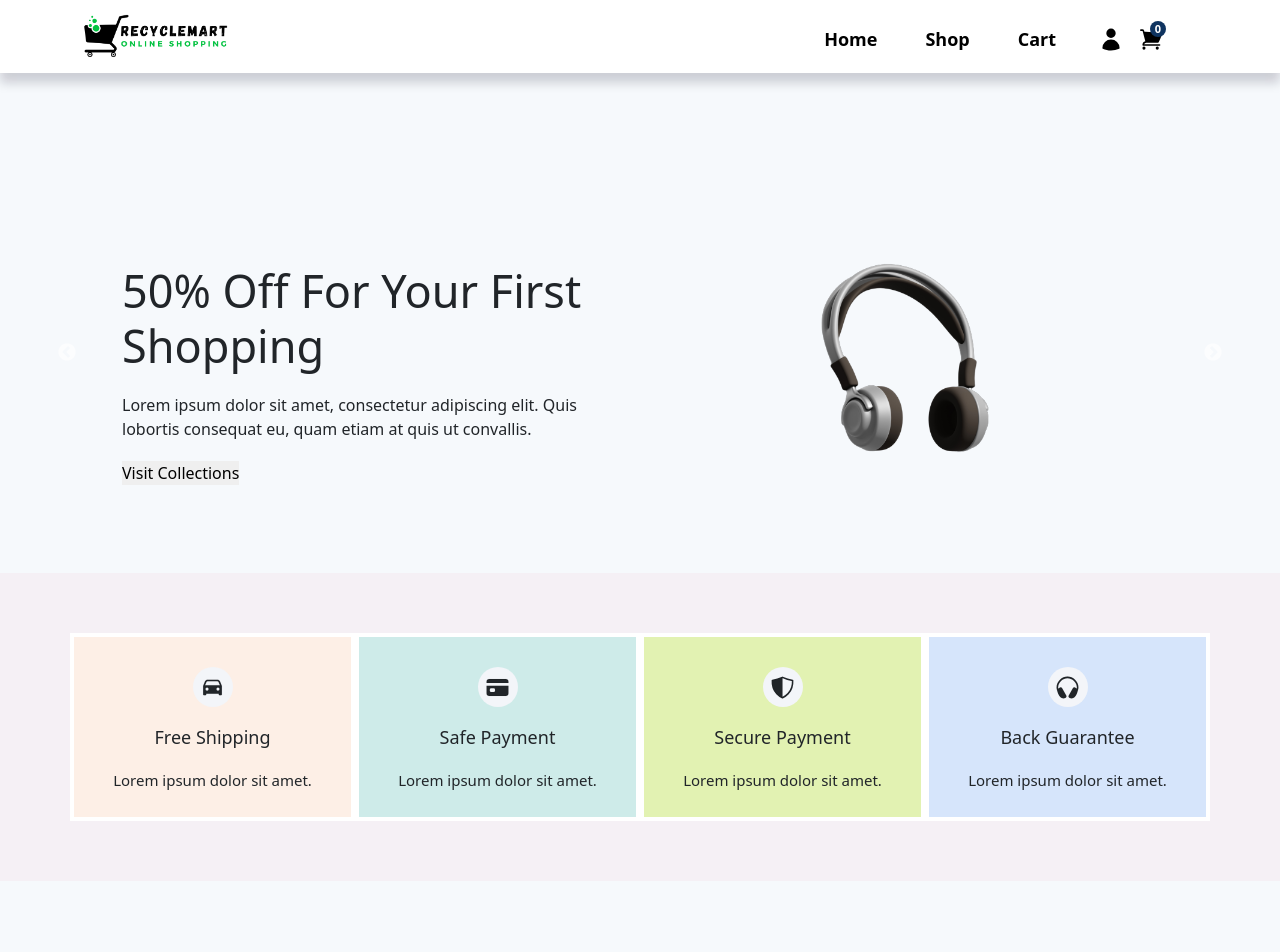
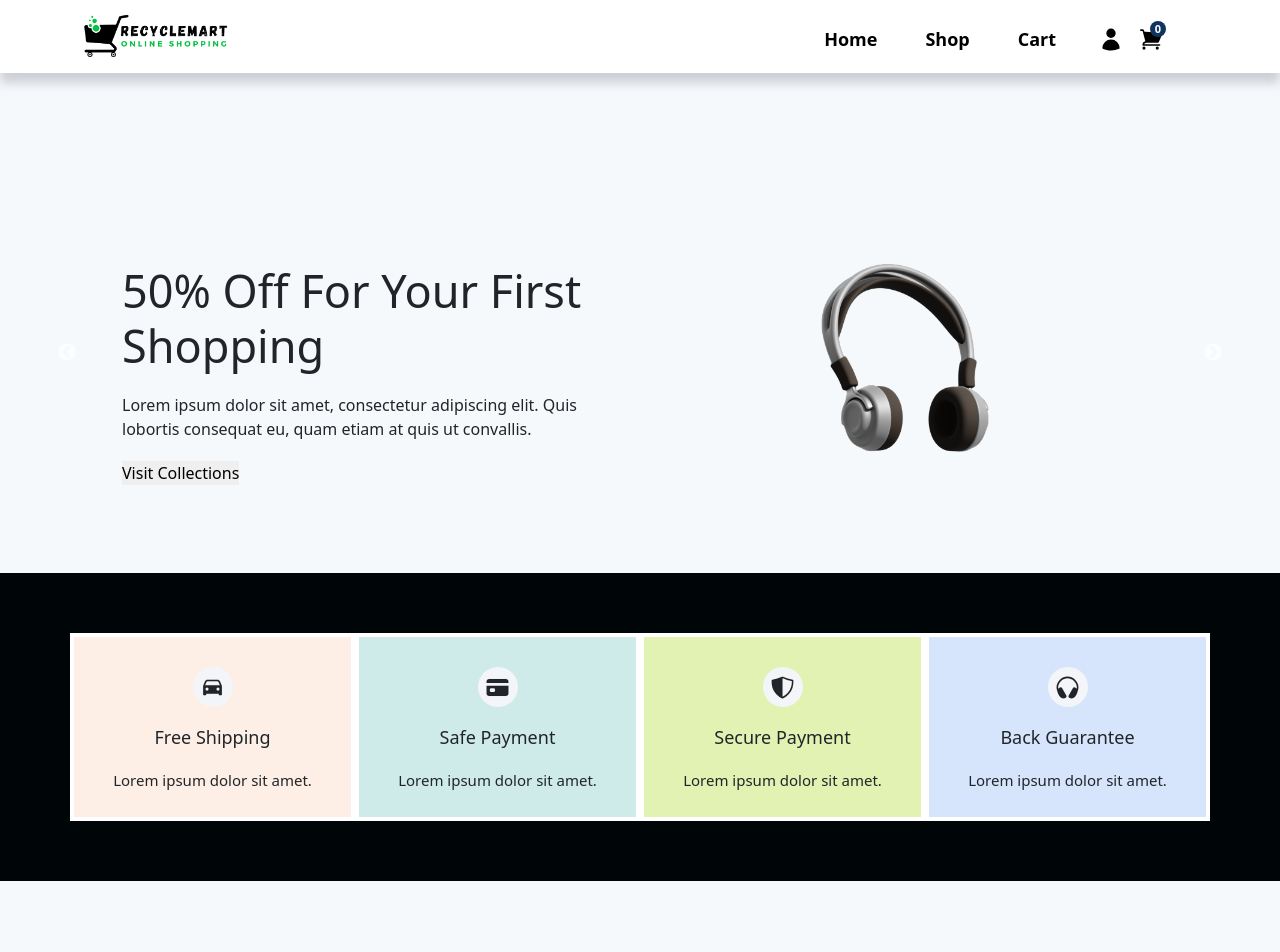
Before and after one commit to Sonalkri2004/Recycle_Mart, a React (Create React App) app: page / in a window 1280 px wide. Shown: the top 952 px of the page. Built offline with nearby package versions, Linux system fonts and the light colour scheme.

Commit message:
wrapper updated

```diff
--- a/src/components/wrapper/style.css
+++ b/src/components/wrapper/style.css
@@ -1,6 +1,6 @@
 .wrapper {
   text-align: center;
-  background-color: rgb(245, 240, 245);
+  background-color: rgb(0, 6, 8);
 }
 
 .icon {
--- a/src/index.css
+++ b/src/index.css
@@ -106,7 +106,7 @@ button {
 }
 
 .cart-items .cart-total {
-  background-color: white;
+  background-color: rgb(236, 234, 239);
   padding: 20px;
   height: 150px;
   margin-bottom: 30px;
```
